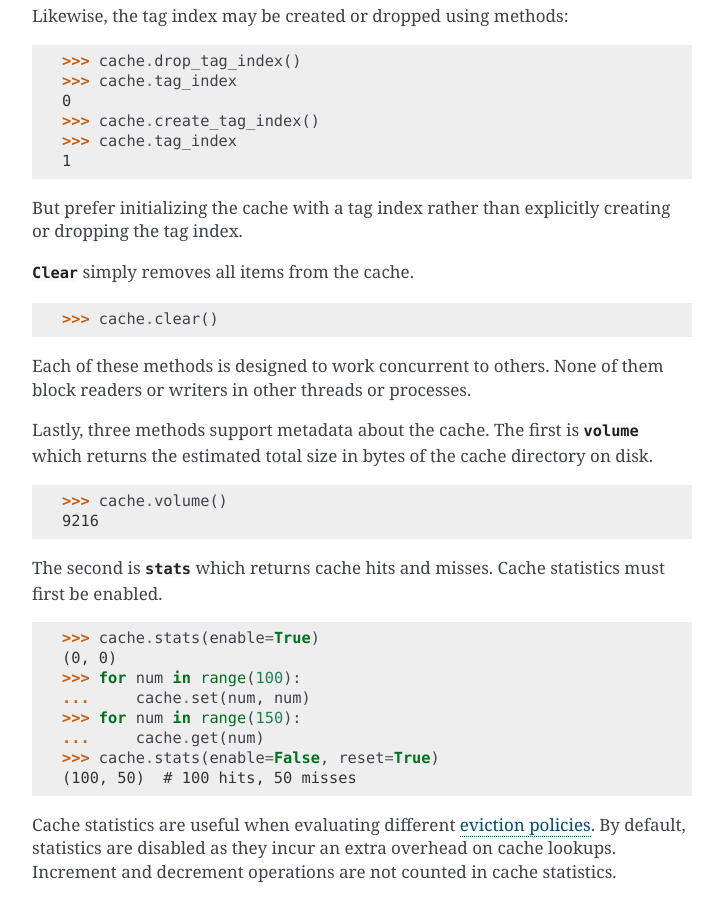
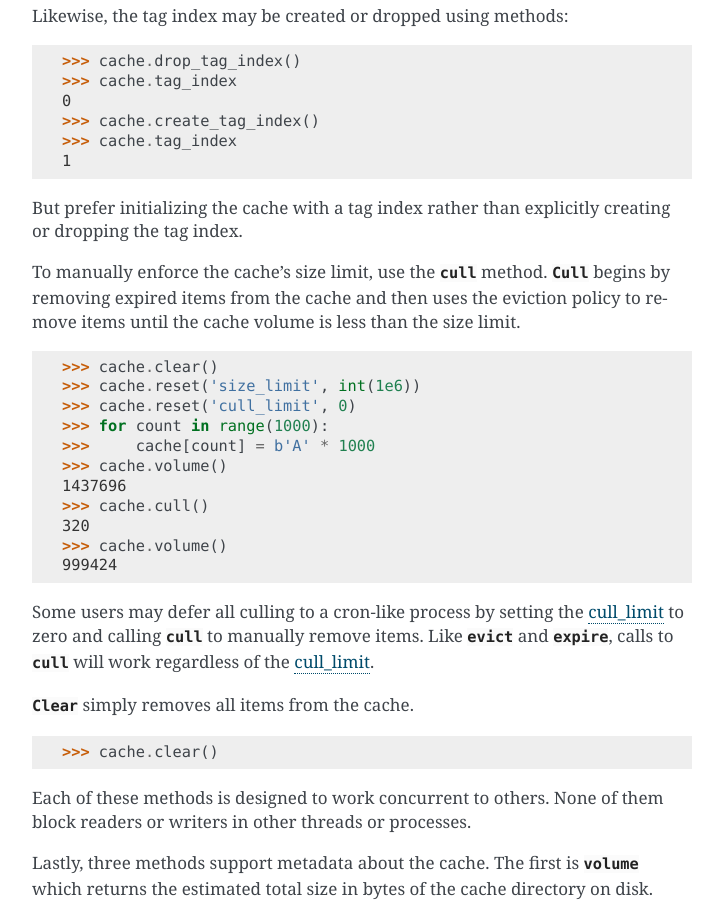
Before and after one commit to grantjenks/python-diskcache, a Sphinx documentation site: the page built from docs/tutorial.rst, in a window 1280 px wide and 900 px high, scrolled down 4593 px. Shown: the whole window, without its empty margins (388-1111 px from the left). Built offline with Sphinx 7.4.7, drawn with Linux system fonts in a browser that asks for light colours; the version number could not be read and is left out; some of the changed text lies outside the part shown.

Commit message:
Add cull() to FanoutCache and DjangoCache with docs and 100% testing/coverage

```diff
--- a/docs/tutorial.rst
+++ b/docs/tutorial.rst
@@ -187,13 +187,13 @@ Another three methods remove items from the cache.
     10
 
 :meth:`Expire <diskcache.Cache.expire>` removes all expired keys from the
-cache. Resetting the `cull_limit` to zero will disable culling during
-:meth:`set <diskcache.Cache.set>` and :meth:`add <diskcache.Cache.add>`
-operations. Because culling is performed lazily, the reported length of the
-cache includes expired items. Iteration likewise includes expired items because
-it is a read-only operation. To exclude expired items you must explicitly call
-:meth:`expire <diskcache.Cache.expire>` which works regardless of the
-`cull_limit`.
+cache. Resetting the :ref:`cull_limit <tutorial-settings>` to zero will disable
+culling during :meth:`set <diskcache.Cache.set>` and :meth:`add
+<diskcache.Cache.add>` operations. Because culling is performed lazily, the
+reported length of the cache includes expired items. Iteration likewise
+includes expired items because it is a read-only operation. To exclude expired
+items you must explicitly call :meth:`expire <diskcache.Cache.expire>` which
+works regardless of the :ref:`cull_limit <tutorial-settings>`.
 
     >>> for num in range(100):
     ...     cache.set(num, num, tag=u'odd' if num % 2 else u'even')
@@ -222,6 +222,30 @@ Likewise, the tag index may be created or dropped using methods::
 
 But prefer initializing the cache with a tag index rather than explicitly
 creating or dropping the tag index.
+
+To manually enforce the cache's size limit, use the :meth:`cull
+<diskcache.Cache.cull>` method. :meth:`Cull <diskcache.Cache.cull>` begins by
+removing expired items from the cache and then uses the eviction policy to
+remove items until the cache volume is less than the size limit.
+
+    >>> cache.clear()
+    >>> cache.reset('size_limit', int(1e6))
+    >>> cache.reset('cull_limit', 0)
+    >>> for count in range(1000):
+    >>>     cache[count] = b'A' * 1000
+    >>> cache.volume()
+    1437696
+    >>> cache.cull()
+    320
+    >>> cache.volume()
+    999424
+
+Some users may defer all culling to a cron-like process by setting the
+:ref:`cull_limit <tutorial-settings>` to zero and calling :meth:`cull
+<diskcache.Cache.cull>` to manually remove items. Like :meth:`evict
+<diskcache.Cache.evict>` and :meth:`expire <diskcache.Cache.expire>`, calls to
+:meth:`cull <diskache.Cache.cull>` will work regardless of the :ref:`cull_limit
+<tutorial-settings>`.
 
 :meth:`Clear <diskcache.Cache.clear>` simply removes all items from the cache.
 
@@ -473,7 +497,7 @@ during initialization when passed as keyword arguments.
 * `cull_limit`, default ten. The maximum number of keys to cull when adding a
   new item. Set to zero to disable automatic culling. Some systems may disable
   automatic culling in exchange for a cron-like job that regularly calls
-  :meth:`expire <diskcache.DjangoCache.expire>` in a separate process.
+  :meth:`cull <diskcache.Cache.cull>` in a separate process.
 * `statistics`, default False, disabled. The setting to collect :ref:`cache
   statistics <tutorial-statistics>`.
 * `tag_index`, default False, disabled. The setting to create a database
```
Also changed, not shown: other parts of docs/tutorial.rst (+1 -1 lines), 6 other files.
